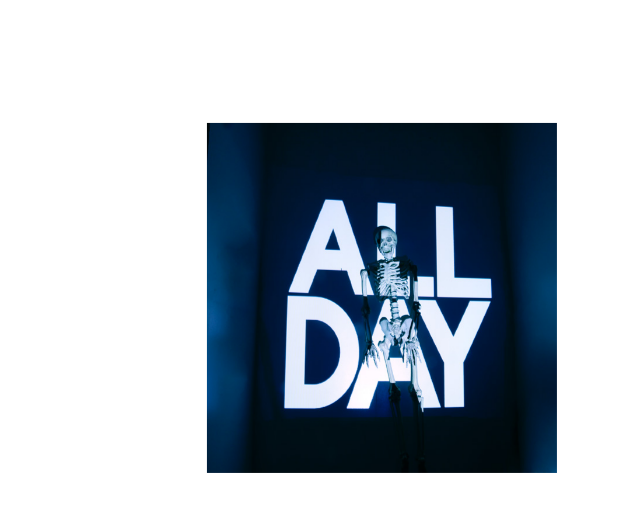
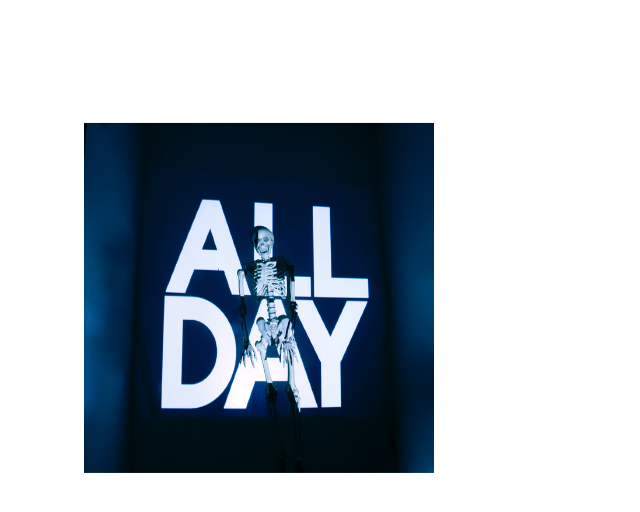
Before and after one commit to YusofBandar/girl_talk, a React (Create React App) app in the folder girl-talk/: page /index in a window 1280 px wide. Shown: the top 512 px of the page, without its empty margins (381-1021 px from the left). Built offline with nearby package versions, Linux system fonts and the light colour scheme.

Commit message:
Imrpoves album pos

```diff
--- a/girl-talk/src/components/album/album.scss
+++ b/girl-talk/src/components/album/album.scss
@@ -28,7 +28,7 @@
         100% {opacity: 1;}
      }
 
-    padding: 35%;
+    padding: 35% 0% 35% 0%;
     width: 350px;
     height: 350px;
 
```
